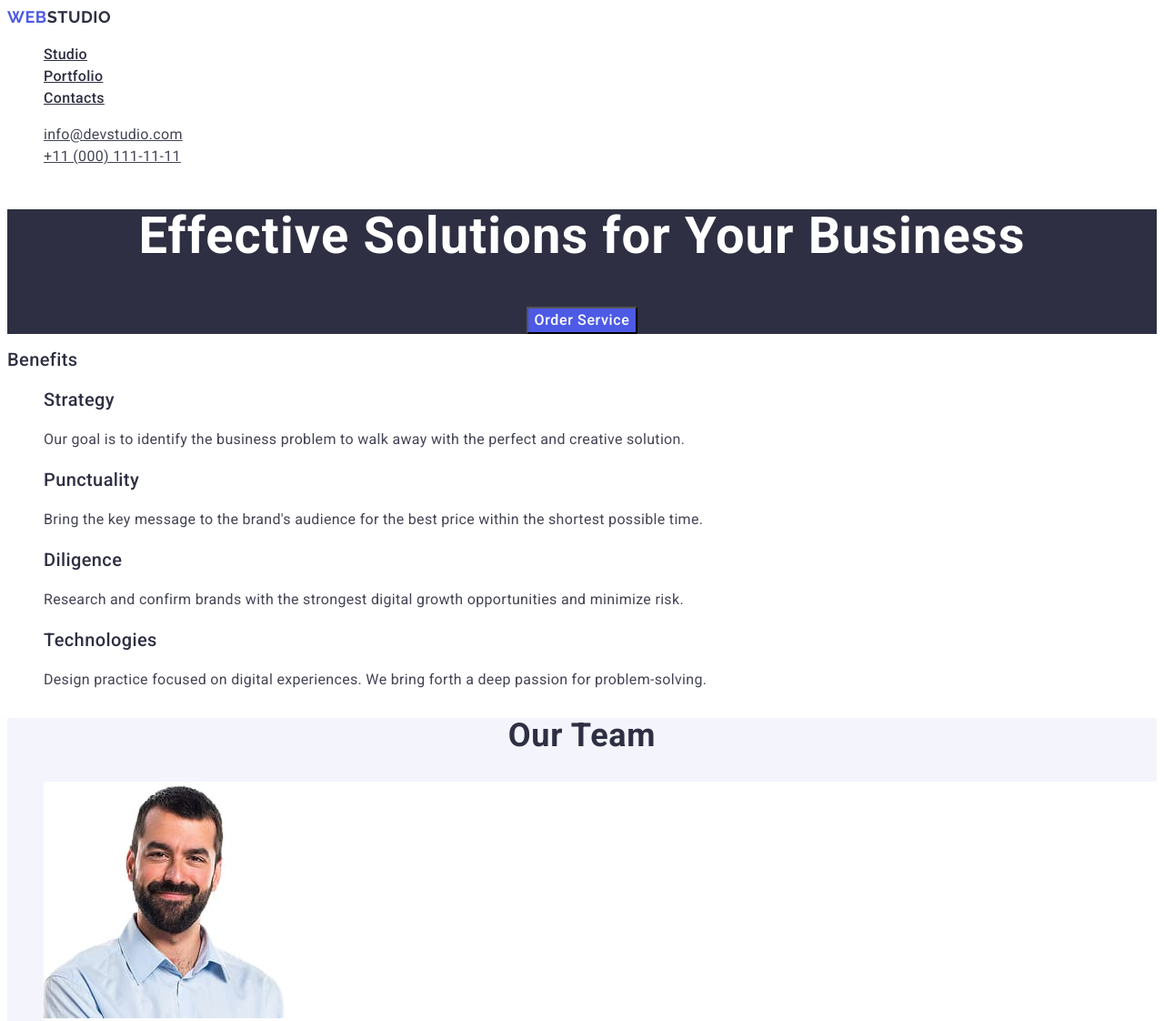
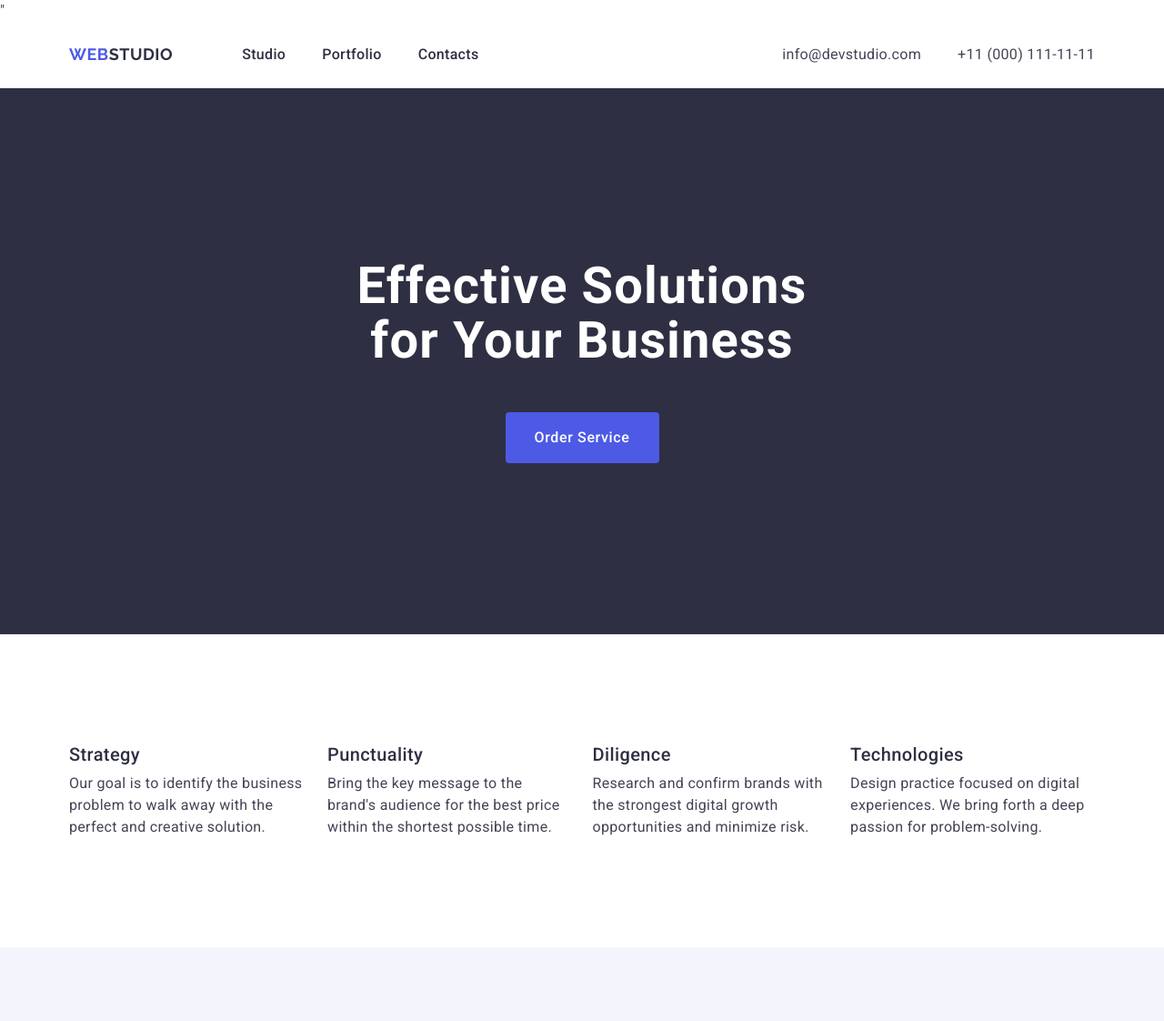
Before and after one commit to tae27037/goit-markup-hw-03, a plain HTML site: page index.html in a window 1280 px wide. Shown: the top 1122 px of the page at 91% size. Drawn offline with nearby package versions, Linux system fonts and the light colour scheme.

Commit message:
css full

```diff
--- a/css/styles.css
+++ b/css/styles.css
@@ -10,14 +10,51 @@
 
 
 
-
- ul{
+ ol, ul{
     list-style: none;
+    padding: 0;
+    margin: 0;
 }
 
+h1,
+h2,
+h3,
+h4,
+h5,
+h6,
+p {
+    margin: 0;   }
 
 
+.container{
+    max-width: 1158px;
+    padding: 0 15px;
+    margin: 0 auto;
+}
 
+/* header */
+
+.page-header{
+   border-bottom: 1px solid #e7e9fc;
+}
+.header-container{
+    display: flex;
+    align-items: center;
+}
+.main-nav{
+    display: flex;
+    align-items: center;
+}
+.nav-list{
+    display: flex;
+    align-items: center;
+    gap: 40px;
+    text-decoration: none;
+}
+.header-logo{
+    padding: 24px 0;
+    margin-right: 76px;
+}
 .logo{
     font-family: "Raleway", sans-serif;
     font-weight: 700;
@@ -37,7 +74,9 @@
     line-height: 1.5;
     letter-spacing: 0.02em;
     color: #2E2F42;
-    /* text-decoration: none; */
+    padding: 24px 0;
+    display: block;
+    text-decoration: none;
 }
 .nav-link:hover,
 .nav-link:focus{
@@ -45,13 +84,21 @@
 }
 .contacts{
     font-style: normal;
+    margin-left: auto;
+}
+.contacts-list{
+    display: flex;
+    align-items: center;
+    gap: 40px;
 }
 .contact-link{
     font-size: 16px;
     line-height: 1.5;
     letter-spacing: 0.02em;
     color: #434455;
-    /* text-decoration: none; */
+    display: block;
+    padding: 24px 0;
+    text-decoration: none;
 }
 .contact-link:hover,
 .contact-link:focus{
@@ -59,20 +106,33 @@
 }
 
 
-
-
-
+/* section 1 */
 
 .title {
     background-color: #2E2F42;
     color: #FFFFFF;
     text-align: center;
     letter-spacing: 0.02em;
+    padding: 188px 0;
 }
 .title-name {
     font-size: 56px;
     line-height: 1.07;
     letter-spacing: 0.02em;
+    margin-bottom: 48px;
+    max-width: 496px;
+    margin: 0 auto;
+    text-align: center;
+}
+.button{
+    display: flex;
+    justify-content: center;
+    align-items: center;
+    width: 169px;
+    height: 56px;
+    border-radius: 4px;
+    margin: 0 auto;
+    border: none;
 }
 .title .button {
     font-family: "Roboto", sans-serif;
@@ -83,7 +143,8 @@
     line-height: 1.5;
     color: #FFFFFF;
     letter-spacing: 0.04em;
-
+    align-items: center;
+  margin-top: 48px ;
 }
 .button:hover,
 .button:focus {
@@ -92,28 +153,51 @@
 
 
 
+/* section 2 */
+.visually-hidden {
+    position: absolute;
+    width: 1px;
+    height: 1px;
+    margin: -1px;
+    border: 0;
+    padding: 0;
+    white-space: nowrap;
+    clip-path: inset(100%);
+    clip: rect(0 0 0 0);
+    overflow: hidden;
+}
+.benefits-list{
+    display: flex;
+    margin: 120px 0;
+    gap: 24px;
 
-
+}
+.benefits-item{
+    width: calc((100%-72px)/4);
+}
 .benefits-title, .benefits-subtitle{
     color: #2e2f42;
     font-weight: 500;
     font-size: 20px;
     line-height: 1.2;
     letter-spacing: 0.02em;
+
 }
 .benefits-text{
     color: #434455;
     font-size: 16px;
     line-height: 1.5;
     letter-spacing: 0.02em;
+    margin-top: 8px;
 }
 
 
 
 
-
+/* section 3 */
 .team{
     background-color: #F4F4FD;
+    padding: 120px 0;
 }
 .team-title, .portfolio-title{
     color: #2E2F42;
@@ -123,10 +207,16 @@
     letter-spacing: 0.02em;
     text-align: center;
     text-transform: capitalize;
+    padding-bottom: 72px;
+}
+.team-list{
+    display: flex;
+    gap: 24px;
 }
  .team-item{
     background-color: #FFFFFF;
-
+    border-radius: 0 0 4px 4px;
+    padding: 0px 0px 32px 0px;
 }
 .team-name{
     font-weight: 500;
@@ -135,6 +225,8 @@
     letter-spacing: 0.02em;
     text-align: center;
     color: #2E2F42;
+    margin-top: 32px;
+    margin-bottom: 8px;
 }
 .team-position{
     font-weight: 400;
@@ -148,9 +240,10 @@
 
 
 
-
+/* section 4 */
 .portfolio{
     background-color: #FFFFFF;
+    padding: 120px 0 ;
 }
 .portfolio-title {
     font-size: 36px;
@@ -159,8 +252,14 @@
     color: #2e2f42;
     text-transform: capitalize;
 }
+.portfolio-list{
+    display: grid;
+    grid-template-columns: repeat(3, 1fr);
+    gap: 24px;
+}
  .portfolio-item {
     background-color: #ffffff;
+    border: 1px solid #E7E9FC;
 }
  .portfolio-name {
     font-size: 20px;
@@ -168,6 +267,8 @@
     font-weight: 500;
     letter-spacing: 0.02em;
     color: #2e2f42;
+    padding: 32px 0 8px 16px;
+
 }
 .portfolio-category {
     font-size: 16px;
@@ -175,14 +276,16 @@
     font-weight: 400;
     letter-spacing: 0.02em;
     color: #434455;
+    padding: 8px 0 32px 16px;
 }
 
 
 
 
-
+/* footer */
 .footer{
     background-color: #2E2F42;
+    padding: 100px  0;
 }
 .footer-logo{
     font-family: "Raleway", sans-serif;
@@ -192,10 +295,14 @@
     letter-spacing: 0.03em;
     text-transform: uppercase;
     color: #4D5AE5;
+    text-decoration: none;
+    display: inline-block;
+    margin-bottom: 16px;
 }
 .footer-text{
     color: #F4F4FD;
     letter-spacing: 0.02em;
+    max-width: 264px;
 }
 .logo-accent-f{
     color: #f4f4fd;
--- a/index.html
+++ b/index.html
@@ -3,28 +3,30 @@
   <head>
     <meta charset="UTF-8" />
     <meta name="viewport" content="width=device-width, initial-scale=1.0" />
+    <link
+      rel="stylesheet"
+      href="https://cdnjs.cloudflare.com/ajax/libs/modern-normalize/3.0.1/modern-normalize.min.css"
+      integrity="sha512-q6WgHqiHlKyOqslT/lgBgodhd03Wp4BEqKeW6nNtlOY4quzyG3VoQKFrieaCeSnuVseNKRGpGeDU3qPmabCANg=="
+      crossorigin="anonymous"
+      referrerpolicy="no-referrer"
+    />
     <link rel="stylesheet" href="./css/styles.css" />
     <title>Effective Solutions for Your Business</title>
 
     <link rel="preconnect" href="https://fonts.googleapis.com" />
     <link rel="preconnect" href="https://fonts.gstatic.com" crossorigin />
     <link
-      href="https://fonts.googleapis.com/css2?family=Raleway:ital,wght@0,700;1,700&display=swap"
+      href="https://fonts.googleapis.com/css2?family=Raleway:wght@700&family=Roboto:wght@400;500;700&display=swap"
       rel="stylesheet"
     />
-
-    <link rel="preconnect" href="https://fonts.googleapis.com" />
-    <link rel="preconnect" href="https://fonts.gstatic.com" crossorigin />
-    <link
-      href="https://fonts.googleapis.com/css2?family=Raleway:ital,wght@0,100..900;1,100..900&family=Roboto:ital,wght@0,100..900;1,100..900&display=swap"
-      rel="stylesheet"
-    />
+    "
   </head>
 
   <body>
     <header class="page-header">
+      <div class="container header-container">
         <nav class="main-nav">
-        <a href="./index.html" class="logo"
+          <a class="logo header-logo" href="./index.html"
             >Web<span class="logo-accent">Studio</span></a
           >
           <ul class="nav-list">
@@ -48,23 +50,29 @@
             </li>
           </ul>
         </address>
+      </div>
     </header>
 
-    <main>
+    <main class="page-main">
+      <!-- section 1 -->
       <section class="title">
+        <div class="container title-container">
           <h1 class="title-name">Effective Solutions for Your Business</h1>
 
           <button class="button" type="button">Order Service</button>
+        </div>
       </section>
 
+      <!-- section 2 -->
       <section class="benefits">
-        <h2 class="benefits-title">Benefits</h2>
-        <ul>
-          <li>
+        <div class="container benefits-container">
+          <h2 class="benefits-title visually-hidden">Benefits</h2>
+          <ul class="benefits-list">
+            <li class="benefits-item">
               <h3 class="benefits-subtitle">Strategy</h3>
               <p class="benefits-text">
-              Our goal is to identify the business problem to walk away with the
-              perfect and creative solution.
+                Our goal is to identify the business problem to walk away with
+                the perfect and creative solution.
               </p>
             </li>
             <li>
@@ -89,9 +97,12 @@
               </p>
             </li>
           </ul>
+        </div>
       </section>
 
+      <!-- section 3 -->
       <section class="team">
+        <div class="container team-container">
           <h2 class="team-title">Our Team</h2>
           <ul class="team-list">
             <li class="team-item">
@@ -139,9 +150,12 @@
               <p class="team-position">UI Designer</p>
             </li>
           </ul>
+        </div>
       </section>
 
+      <!-- section 4 -->
       <section class="portfolio">
+        <div class="container portfolio-container">
           <h2 class="portfolio-title">Our Portfolio</h2>
           <ul class="portfolio-list">
             <li class="portfolio-item">
@@ -216,10 +230,13 @@
               <p class="portfolio-category">Marketing</p>
             </li>
           </ul>
+        </div>
       </section>
     </main>
 
+    <!-- footer -->
     <footer class="footer">
+      <div class="container footer-container">
       <a href="./index.html" class="footer-logo"
         >Web<span class="logo-accent-f">Studio</span></a
       >
@@ -228,5 +245,6 @@
         marketing &amp; growth solutions.
       </p>
     </footer>
+  </div>
   </body>
 </html>
```
Lines whose indentation alone changed are shown as unchanged.
